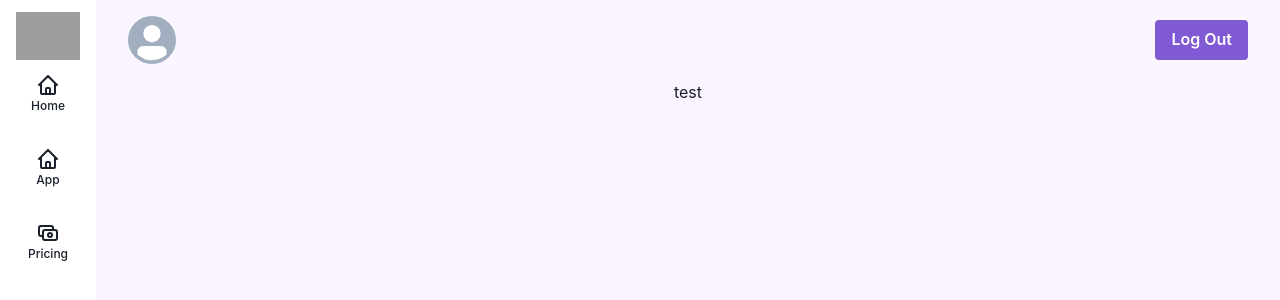
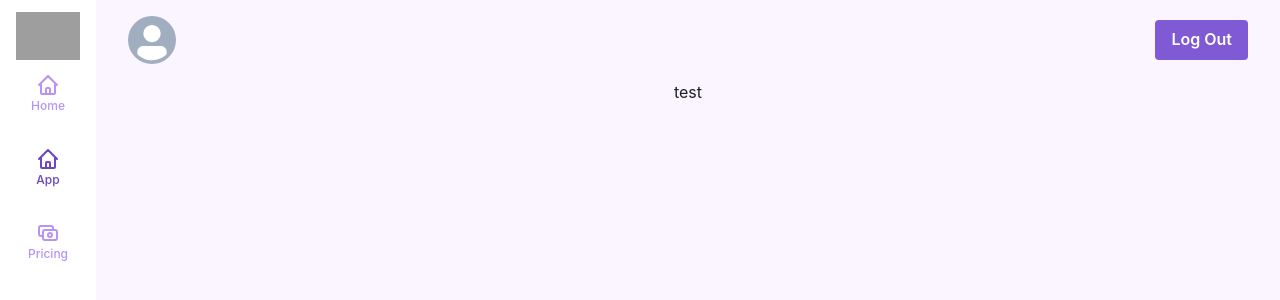
Before and after one commit to fischerafael/pdf-text-extractor, a Next.js app: page /app in a window 1280 px wide. Shown: the top 300 px of the page. Built offline with nearby package versions, Linux system fonts and the light colour scheme; grey boxes are pictures that could not be loaded.

Commit message:
feat: working on the sidebar

```diff
--- a/client/components/LinksContainerWithIcons/index.tsx
+++ b/client/components/LinksContainerWithIcons/index.tsx
@@ -1,5 +1,8 @@
 import { ILink, links as lk } from "@/client/config/links";
+import { theme } from "@/client/config/theme";
 import * as C from "@chakra-ui/react";
+import { useRouter } from "next/router";
+import NextLink from "next/link";
 
 export const LinksContainerWithIcons = ({
   links = lk.pages,
@@ -7,21 +10,38 @@ export const LinksContainerWithIcons = ({
   links: ILink[];
 }) => {
   return (
-    <C.VStack w="full" align="flex-start" spacing="8">
+    <C.VStack w="full" align="center" spacing="8">
       {links.map((lk) => (
+        <LinkWithIcon lk={lk} />
+      ))}
+    </C.VStack>
+  );
+};
+
+export const LinkWithIcon = ({ lk }: { lk: ILink }) => {
+  const { asPath } = useRouter();
+  const isActive = lk.href.includes(asPath);
+  return (
+    <NextLink href={lk.href}>
       <C.VStack
         key={lk.href}
         align="center"
         w="full"
         gap="0"
         cursor="pointer"
+        color={
+          isActive ? `${theme.accentColour}.600` : `${theme.accentColour}.300`
+        }
+        _hover={{
+          color: `${theme.accentColour}.600`,
+        }}
+        transition="0.5s"
       >
         <C.Icon w="6" h="6" as={lk.icon} />
         <C.Text textAlign="center" fontSize="xs" fontWeight="medium">
           {lk.label}
         </C.Text>
       </C.VStack>
-      ))}
-    </C.VStack>
+    </NextLink>
   );
 };
```
Lines whose indentation alone changed are shown as unchanged.
